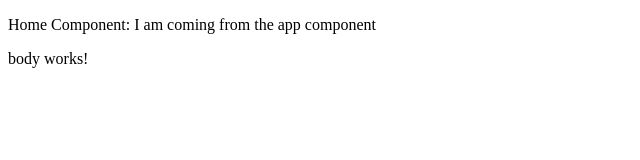
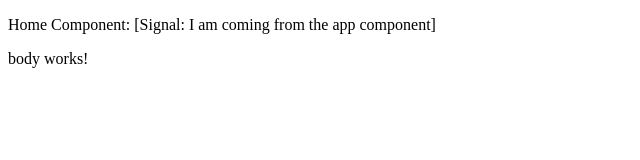
Before and after one commit to DiMNDev/Passing-Data-Angular-Example, an Angular app: page / in a window 1280 px wide. Shown: the top 160 px of the page, without its empty margins (0-640 px from the left). Built offline with nearby package versions, Linux system fonts and the light colour scheme.

Commit message:
updated parent component logic

```diff
--- a/src/app/app.component.ts
+++ b/src/app/app.component.ts
@@ -1,4 +1,4 @@
-import { Component, OnInit } from '@angular/core';
+import { Component, OnInit, signal } from '@angular/core';
 import { RouterOutlet } from '@angular/router';
 import { HomeComponent } from './home/home.component';
 
@@ -10,8 +10,8 @@ import { HomeComponent } from './home/home.component';
 })
 export class AppComponent implements OnInit {
   title = 'passing-data-assigment';
-  messageForHome: string = '';
+  messageForHome = signal<string>('');
   ngOnInit(): void {
-    this.messageForHome = 'I am coming from the app component';
+    this.messageForHome.set('I am coming from the app component');
   }
 }
```
